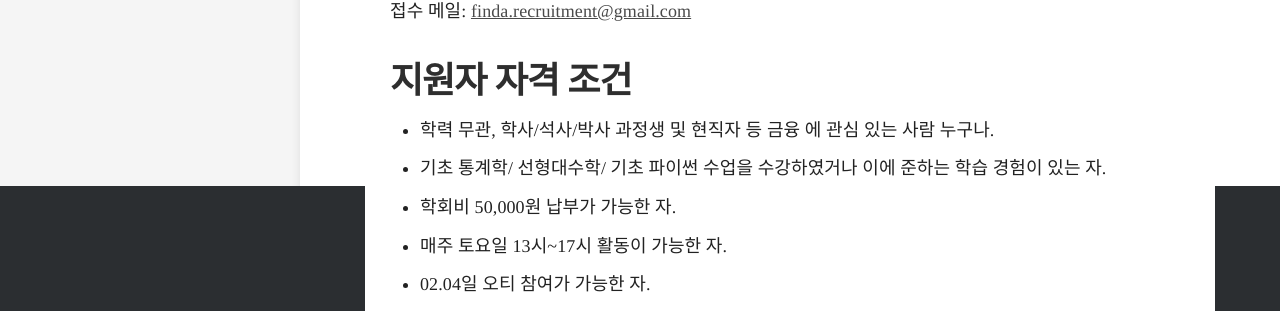
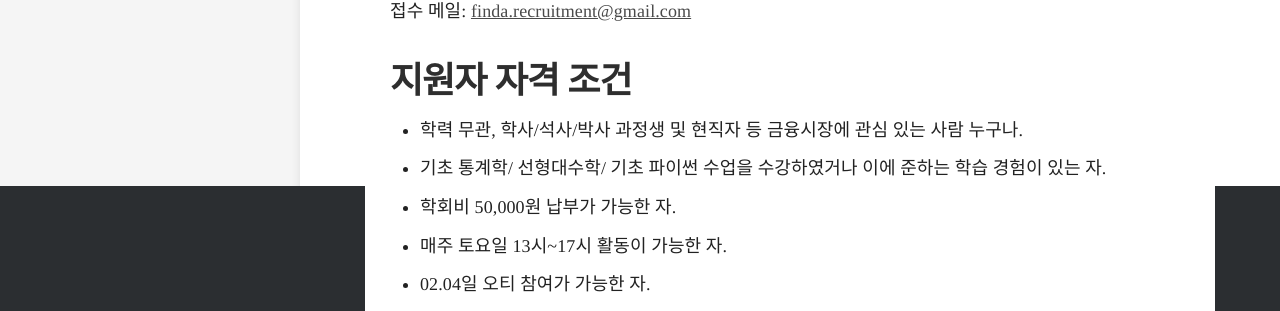
Before and after one commit to Find-A-AI/find-a-ai.github.io, a Jekyll site: the page built from _docs/3.ETC/Recruiting Info.md, in a window 1280 px wide. Shown: the part 714-1025 px from the top of the page. Built offline with Jekyll 4.4.1, drawn with Linux system fonts in a browser that asks for light colours; some web fonts are replaced.

Commit message:
Update Recruiting Info.md

```diff
--- a/_docs/3.ETC/Recruiting Info.md
+++ b/_docs/3.ETC/Recruiting Info.md
@@ -18,7 +18,7 @@ order: 2
   접수 메일: [finda.recruitment@gmail.com](finda.recruitment@gmail.com)
 
 ## 지원자 자격 조건
-  - 학력 무관, 학사/석사/박사 과정생 및 현직자 등 금융 에 관심 있는 사람 누구나.
+  - 학력 무관, 학사/석사/박사 과정생 및 현직자 등 금융시장에 관심 있는 사람 누구나.
   - 기초 통계학/ 선형대수학/ 기초 파이썬 수업을 수강하였거나 이에 준하는 학습 경험이 있는 자.
   - 학회비 50,000원 납부가 가능한 자.
   - 매주 토요일 13시~17시 활동이 가능한 자.
```
